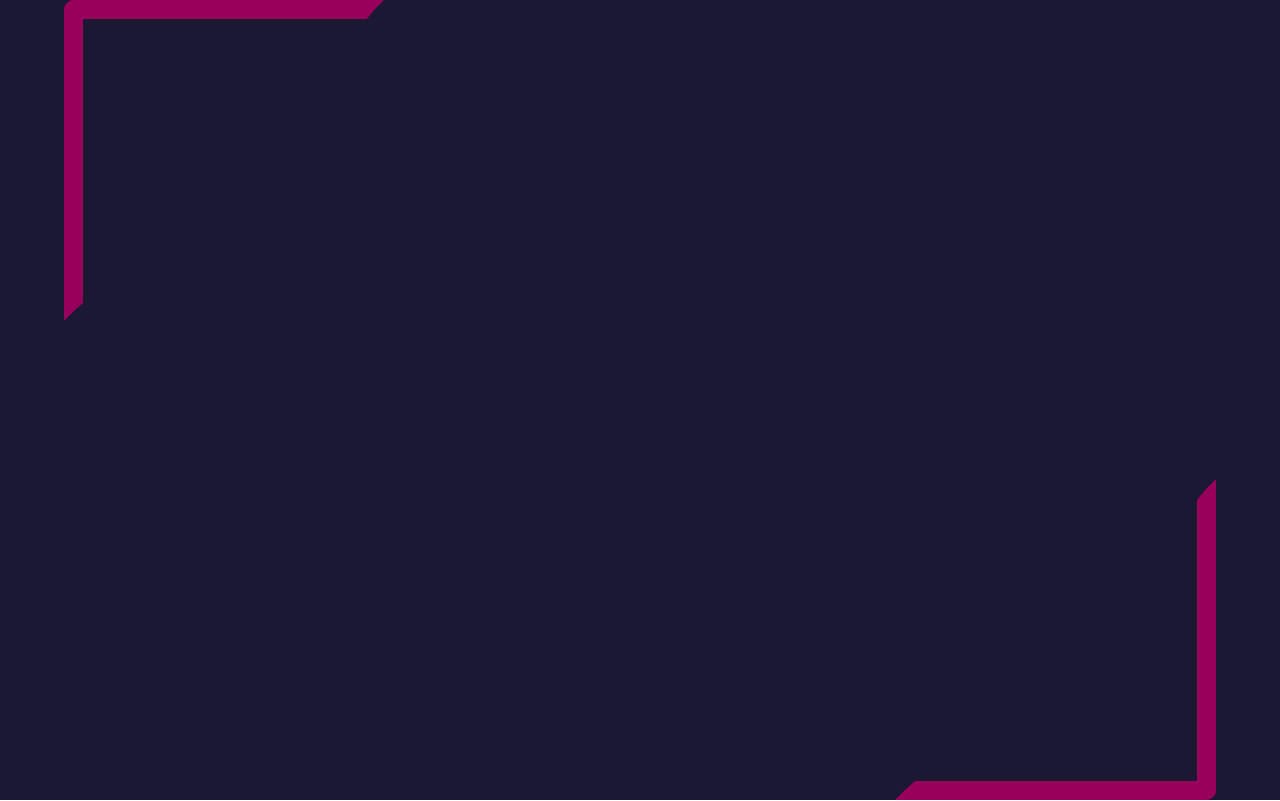
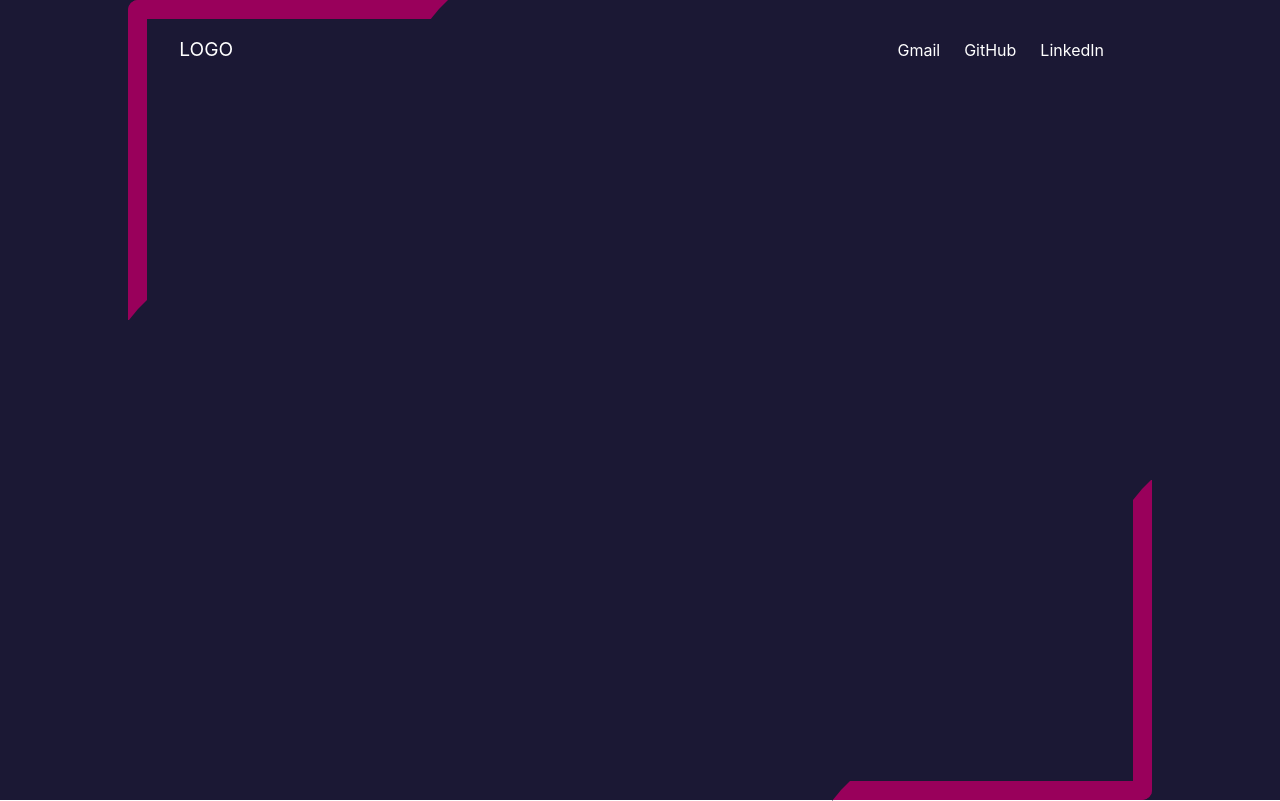
Before and after one commit to adnan725/portfolio, a React (Vite) app: page / in a window 1280 px wide. Built offline with nearby package versions, Linux system fonts and the light colour scheme.

Commit message:
modified styling

```diff
--- a/src/components/Navbar/Navbar.module.scss
+++ b/src/components/Navbar/Navbar.module.scss
@@ -0,0 +1,19 @@
+.container {
+  display: flex;
+  align-items: center;
+  padding: 1rem 3rem 1rem 2rem;
+  justify-content: space-between;
+  margin: 1.2rem 0 0 1.2rem;
+
+  .socialMedia {
+    gap: 1.5rem;
+    display: flex;
+    align-items: center;
+    color: white;
+  }
+
+  .logo {
+    font-size: 1.2rem;
+    color: white;
+  }
+}
--- a/src/components/Navbar/index.tsx
+++ b/src/components/Navbar/index.tsx
@@ -1,9 +1,18 @@
-import styles from "./Nabar.module.scss";
+import styles from "./Navbar.module.scss";
 
 type Props = {};
 
 const Navbar = (props: Props) => {
-  return <div>Navbar</div>;
+  return (
+    <div className={styles.container}>
+      <div className={styles.logo}>LOGO</div>
+      <div className={styles.socialMedia}>
+        <div>Gmail</div>
+        <div>GitHub</div>
+        <div>LinkedIn</div>
+      </div>
+    </div>
+  );
 };
 
 export default Navbar;
--- a/src/components/WrapperComponent/WrapperComponent.module.scss
+++ b/src/components/WrapperComponent/WrapperComponent.module.scss
@@ -5,35 +5,13 @@
   align-items: center;
   justify-content: center;
   background-color: #1b1834;
+  //background: linear-gradient(to right top, #1b1834, #740146);
 
   .container {
-    width: 90%;
+    width: 80%;
     height: 100vh;
     position: relative;
     max-height: 50rem;
-
-    /* &::after {
-      content: "";
-      width: 5rem;
-      height: 5rem;
-      display: block;
-      position: absolute;
-      background-color: red;
-      border-top-left-radius: 10px;
-    }
-
-    &::before {
-      content: "";
-      bottom: 0;
-      right: 0;
-      width: 5rem;
-      height: 5rem;
-      z-index: 222;
-      display: block;
-      position: absolute;
-      background-color: red;
-      border-bottom-right-radius: 10px;
-    } */
   }
 
   .upperEdge {
@@ -47,11 +25,11 @@
     border-bottom: transparent;
     border-top-left-radius: 10px;
 
-    .box1 {
-      width: 0;
-      height: 0;
+    &::after {
+      content: "";
+      top: -1.2rem;
       right: 0;
-      top: -1.2rem;
+      display: block;
       position: absolute;
       border-top: 0.6rem solid transparent;
       border-right: 0.6rem solid #1b1834;
@@ -59,15 +37,16 @@
       border-left: 0.6rem solid transparent;
     }
 
-    .box2 {
-      width: 0;
-      height: 0;
+    &::before {
+      content: "";
       bottom: 0;
-      left: -1.15rem;
+      left: -1.1rem;
+      z-index: 222;
+      display: block;
       position: absolute;
       border-top: 0.6rem solid transparent;
-      border-right: 0.65rem solid #1b1834;
-      border-bottom: 0.6rem solid #1b1834;
+      border-right: 0.6rem solid #1b1834;
+      border-bottom: 0.7rem solid #1b1834;
       border-left: 0.6rem solid transparent;
     }
   }
@@ -83,28 +62,29 @@
     border-top: transparent;
     border-bottom-right-radius: 10px;
 
-    .box3 {
-      width: 0;
-      height: 0;
+    &::after {
+      content: "";
       top: 0;
       right: -1.1rem;
+      display: block;
       position: absolute;
       border-top: 0.6rem solid #1b1834;
-      border-left: 0.6rem solid #1b1834;
       border-right: 0.6rem solid transparent;
       border-bottom: 0.7rem solid transparent;
+      border-left: 0.6rem solid #1b1834;
     }
 
-    .box4 {
-      width: 0;
-      height: 0;
+    &::before {
+      content: "";
+      bottom: -1.25rem;
       left: 0;
-      bottom: -1.1rem;
+      z-index: 222;
+      display: block;
       position: absolute;
       border-top: 0.6rem solid #1b1834;
+      border-right: 0.6rem solid transparent;
+      border-bottom: 0.7rem solid transparent;
       border-left: 0.6rem solid #1b1834;
-      border-right: 0.65rem solid transparent;
-      border-bottom: 0.6rem solid transparent;
     }
   }
 }
--- a/src/components/WrapperComponent/index.tsx
+++ b/src/components/WrapperComponent/index.tsx
@@ -1,4 +1,5 @@
 import styles from "./WrapperComponent.module.scss";
+import Navbar from "../Navbar";
 
 type Props = {};
 
@@ -6,14 +7,9 @@ const WrapperComponent = (props: Props) => {
   return (
     <div className={styles.mainContainer}>
       <div className={styles.container}>
-        <div className={styles.upperEdge}>
-          <div className={styles.box1}></div>
-          <div className={styles.box2}></div>
-        </div>
-        <div className={styles.lowerEdge}>
-          <div className={styles.box3}></div>
-          <div className={styles.box4}></div>
-        </div>
+        <Navbar />
+        <div className={styles.upperEdge}></div>
+        <div className={styles.lowerEdge}></div>
       </div>
     </div>
   );
```
